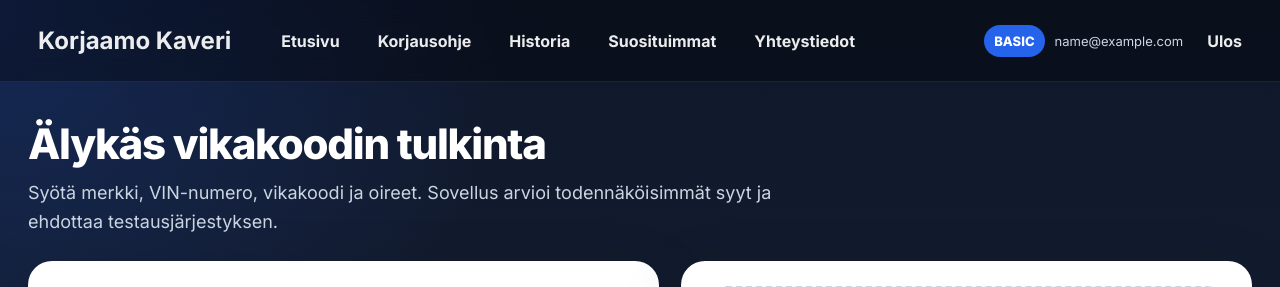
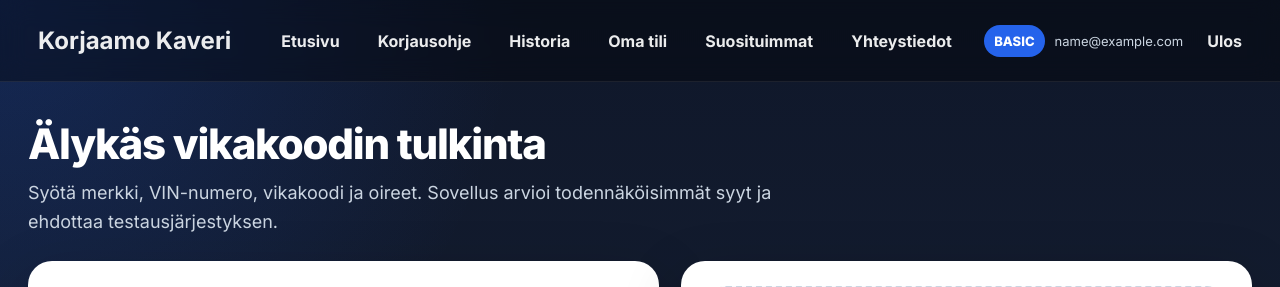
Before and after one commit to korjaamokaveri/korjaamokaveri, a Flask app: page /app in a window 1280 px wide. Shown: the top 287 px of the page. Run offline with Flask 3, Linux system fonts and the light colour scheme; the visitor is signed in with stand-in values (Sample User, id 1); tables that the repository leaves empty hold one stand-in row (values such as "Sample post"); a database or web service that is not in the repository returns one stand-in record (values such as "Sample title"); parts of the project's set-up code (start-up, migrations or seed data) failed here and were passed over; some libraries are stand-ins or nearby versions.

Commit message:
Update navigation links and user account section

```diff
--- a/templates/base.html
+++ b/templates/base.html
@@ -145,6 +145,7 @@
             <a href="{{ url_for('app_home') }}">Etusivu</a>
             <a href="{{ url_for('order_repair_guide') }}">Korjausohje</a>
             <a href="{{ url_for('history') }}">Historia</a>
+            <a href="{{ url_for('account') }}">Oma tili</a>
             <a href="{{ url_for('popular_repairs_page') }}">Suosituimmat</a>
             <a href="{{ url_for('contact') }}">Yhteystiedot</a>
 
```
